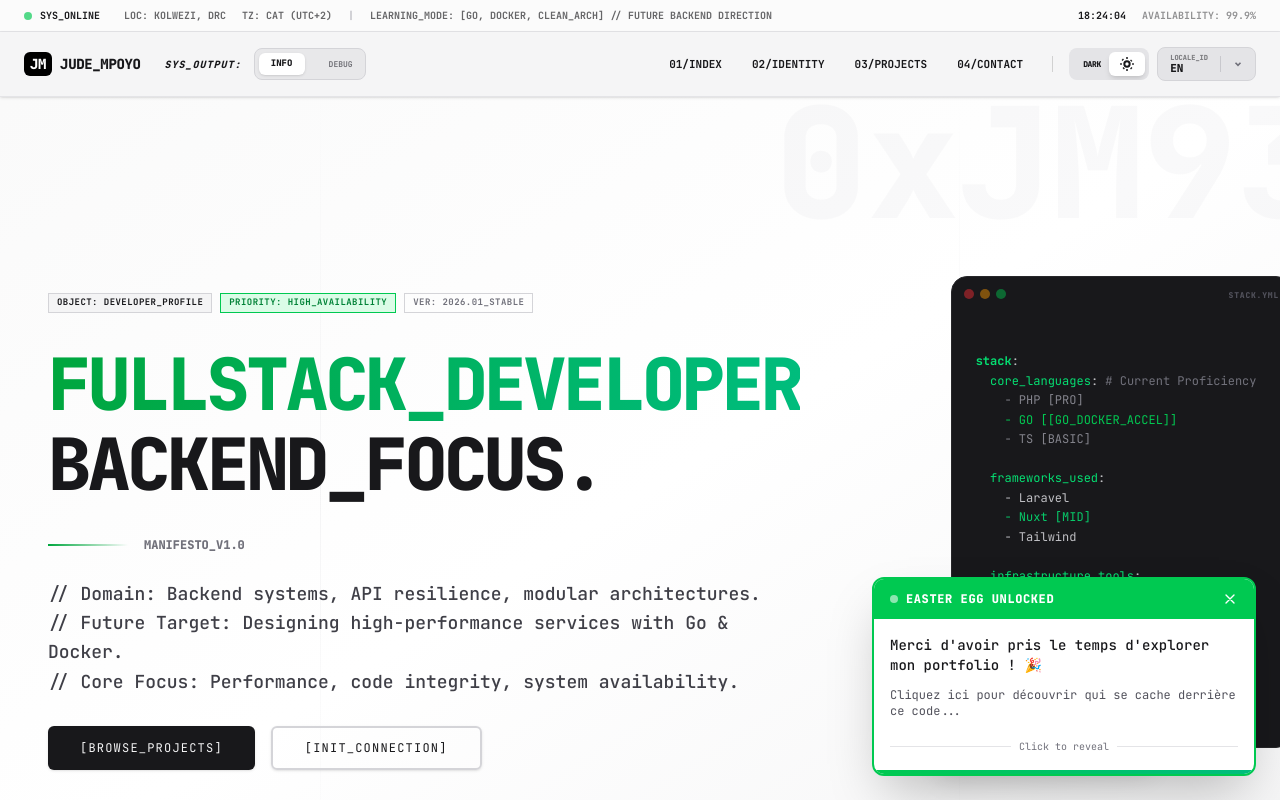
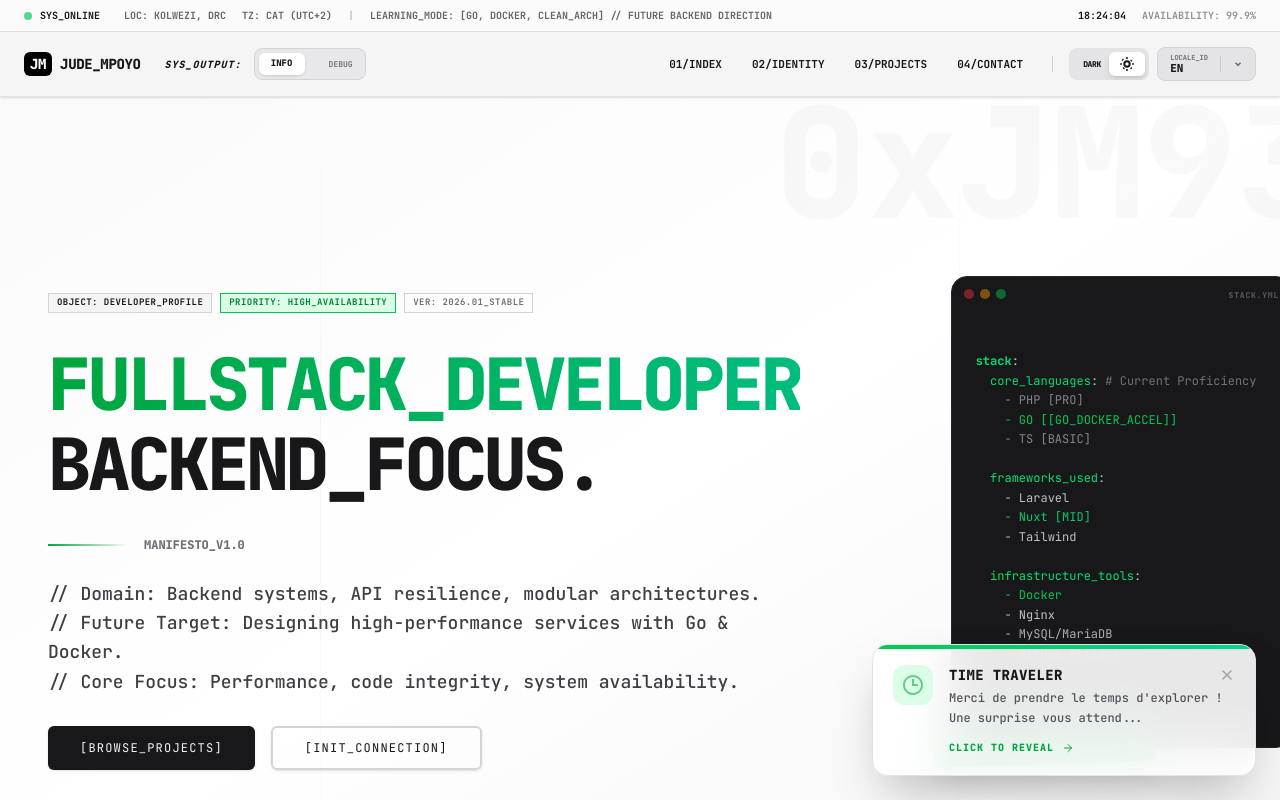
Before and after one commit to judempoyo/judempoyov3, a Nuxt app: page / in a window 1280 px wide. Shown: the top 800 px of the page. Built offline with nearby package versions, Linux system fonts and the light colour scheme.

Commit message:
feat: redesign easter egg photo modal and notification UI with enhanced styling and animations.

```diff
--- a/app/components/TimeEasterEgg.vue
+++ b/app/components/TimeEasterEgg.vue
@@ -33,55 +33,79 @@ const dismiss = () => {
     <PhotoModal v-model:show="showPhoto" />
 
     <Teleport to="body">
-        <Transition enter-active-class="transition-all duration-300 ease-out"
-            enter-from-class="translate-y-full opacity-0" enter-to-class="translate-y-0 opacity-100"
-            leave-active-class="transition-all duration-200 ease-in" leave-from-class="translate-y-0 opacity-100"
-            leave-to-class="translate-y-full opacity-0">
-            <div v-if="showNotification" class="fixed bottom-6 right-6 z-50 max-w-sm">
-                <div class="bg-white dark:bg-zinc-900 border-2 border-green-500 dark:border-green-400 rounded-xl shadow-2xl overflow-hidden cursor-pointer"
+        <Transition enter-active-class="transition-all duration-500 cubic-bezier(0.34, 1.56, 0.64, 1)"
+            enter-from-class="translate-y-24 opacity-0 scale-95" enter-to-class="translate-y-0 opacity-100 scale-100"
+            leave-active-class="transition-all duration-300 ease-in"
+            leave-from-class="translate-y-0 opacity-100 scale-100" leave-to-class="translate-y-24 opacity-0 scale-95">
+            <div v-if="showNotification"
+                class="fixed bottom-6 left-1/2 -translate-x-1/2 sm:translate-x-0 sm:left-auto sm:right-6 z-50 w-full max-w-sm px-4 sm:px-0">
+                <div class="group relative bg-white/90 dark:bg-zinc-900/90 backdrop-blur-xl border border-zinc-200 dark:border-zinc-800 rounded-2xl shadow-2xl dark:shadow-green-900/20 overflow-hidden cursor-pointer hover:scale-102 transition-transform duration-300"
                     @click="handleClick">
-                    <!-- Header -->
-                    <div class="px-4 py-3 bg-green-500 dark:bg-green-400 flex items-center justify-between">
-                        <div class="flex items-center gap-2">
-                            <span class="w-2 h-2 rounded-full bg-white animate-pulse"></span>
-                            <span class="text-xs font-black uppercase tracking-wider text-white dark:text-zinc-900">
-                                Easter Egg Unlocked
-                            </span>
+
+                    <!-- Progress Bar -->
+                    <div
+                        class="absolute top-0 left-0 h-1 bg-gradient-to-r from-green-500 to-emerald-400 w-full animate-[shrink_10s_linear_forwards] origin-left">
                     </div>
+
+                    <div class="p-5 flex items-start gap-4">
+                        <!-- Icon Box -->
+                        <div
+                            class="shrink-0 w-10 h-10 rounded-xl bg-green-100 dark:bg-green-900/30 flex items-center justify-center text-green-600 dark:text-green-400">
+                            <!-- Timer Icon -->
+                            <svg xmlns="http://www.w3.org/2000/svg" class="w-6 h-6 animate-pulse" viewBox="0 0 24 24"
+                                fill="currentColor">
+                                <path
+                                    d="M12 2C17.52 2 22 6.48 22 12C22 17.52 17.52 22 12 22C6.48 22 2 17.52 2 12C2 6.48 6.48 2 12 2ZM12 4C7.58 4 4 7.58 4 12C4 16.42 7.58 20 12 20C16.42 20 20 16.42 20 12C20 7.58 16.42 4 12 4ZM13 6V11H17V13H11V6H13Z">
+                                </path>
+                            </svg>
+                        </div>
+
+                        <div class="flex-1 min-w-0 space-y-1">
+                            <div class="flex items-center justify-between">
+                                <h3 class="text-sm font-black uppercase tracking-wide text-zinc-900 dark:text-zinc-100">
+                                    Time Traveler
+                                </h3>
                                 <button @click.stop="dismiss"
-                            class="text-white dark:text-zinc-900 hover:opacity-70 transition-opacity">
-                            <svg class="w-4 h-4" fill="none" stroke="currentColor" viewBox="0 0 24 24">
-                                <path stroke-linecap="round" stroke-linejoin="round" stroke-width="2"
-                                    d="M6 18L18 6M6 6l12 12" />
+                                    class="text-zinc-400 hover:text-zinc-600 dark:hover:text-zinc-200 transition-colors">
+                                    <svg xmlns="http://www.w3.org/2000/svg" class="w-4 h-4" viewBox="0 0 24 24"
+                                        fill="none" stroke="currentColor" stroke-width="2" stroke-linecap="round"
+                                        stroke-linejoin="round">
+                                        <line x1="18" y1="6" x2="6" y2="18"></line>
+                                        <line x1="6" y1="6" x2="18" y2="18"></line>
                                     </svg>
                                 </button>
                             </div>
 
-                    <!-- Content -->
-                    <div class="p-4 space-y-3">
-                        <p class="text-sm font-medium text-zinc-900 dark:text-zinc-100">
-                            Merci d'avoir pris le temps d'explorer mon portfolio ! 🎉
-                        </p>
-                        <p class="text-xs text-zinc-600 dark:text-zinc-400">
-                            Cliquez ici pour découvrir qui se cache derrière ce code...
+                            <p class="text-xs font-medium text-zinc-600 dark:text-zinc-400 leading-relaxed">
+                                Merci de prendre le temps d'explorer ! Une surprise vous attend...
                             </p>
 
-                        <!-- Visual hint -->
-                        <div class="flex items-center gap-2 pt-2">
-                            <div class="flex-1 h-px bg-zinc-200 dark:bg-zinc-700"></div>
-                            <span class="text-[10px] font-mono text-zinc-500 dark:text-zinc-500">
-                                Click to reveal
-                            </span>
-                            <div class="flex-1 h-px bg-zinc-200 dark:bg-zinc-700"></div>
+                            <div class="pt-2 flex items-center gap-2 text-green-600 dark:text-green-400">
+                                <span class="text-[10px] font-black uppercase tracking-widest">Click to reveal</span>
+                                <svg xmlns="http://www.w3.org/2000/svg"
+                                    class="w-3 h-3 group-hover:translate-x-1 transition-transform" viewBox="0 0 24 24"
+                                    fill="none" stroke="currentColor" stroke-width="2" stroke-linecap="round"
+                                    stroke-linejoin="round">
+                                    <line x1="5" y1="12" x2="19" y2="12"></line>
+                                    <polyline points="12 5 19 12 12 19"></polyline>
+                                </svg>
                             </div>
                         </div>
-
-                    <!-- Hover effect indicator -->
-                    <div
-                        class="h-1 bg-gradient-to-r from-green-500 to-emerald-500 dark:from-green-400 dark:to-emerald-300">
                     </div>
                 </div>
             </div>
         </Transition>
     </Teleport>
 </template>
+
+<style scoped>
+@keyframes shrink {
+    from {
+        transform: scaleX(1);
+    }
+
+    to {
+        transform: scaleX(0);
+    }
+}
+</style>
--- a/nuxt.config.ts
+++ b/nuxt.config.ts
@@ -45,7 +45,6 @@ export default defineNuxtConfig({
 
   i18n: {
     baseUrl: 'https://jude.jkantech.net/jude',
-    langDir: 'locales',
     strategy: 'prefix_except_default',
     defaultLocale: 'en',
     locales: [
```
Also changed, not shown: app/components/PhotoModal.vue (+56 -22 lines). Lines whose indentation alone changed are shown as unchanged.
